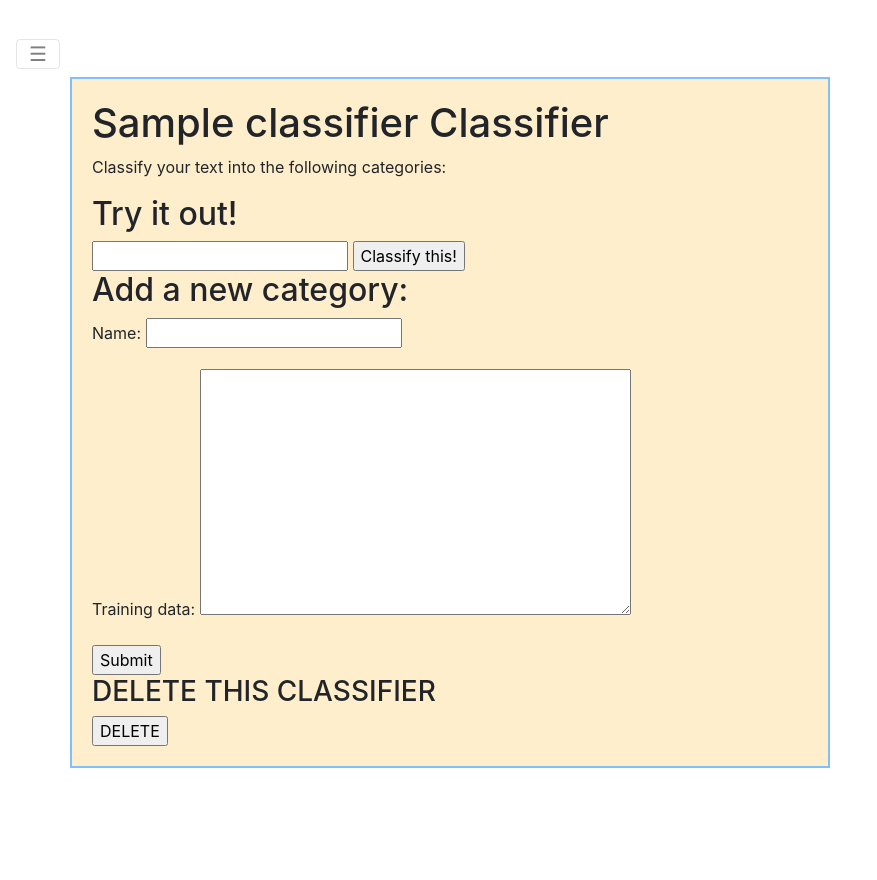
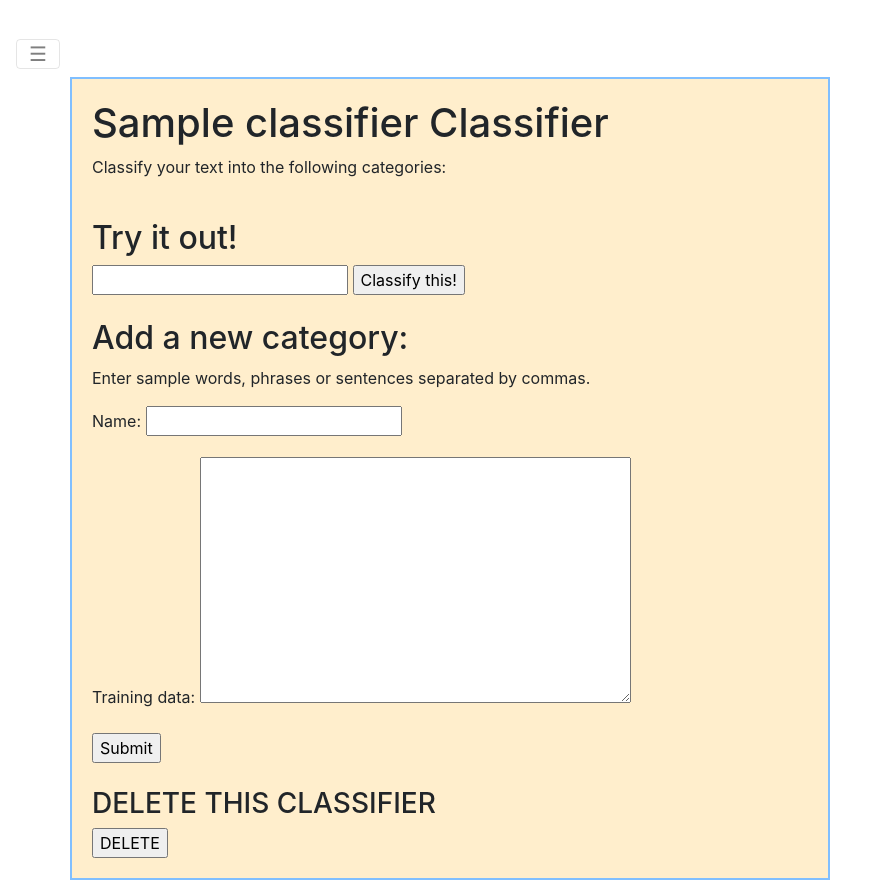
Before and after one commit to text-classifier-django/text-classifier-django, a Django app: page /1 in a window 1280 px wide. Shown: the part 184-1064 px from the top of the page, without its empty margins (0-877 px from the left). Before the commit the page ends 952 px from the top, so only its background shows below. Run offline with Django 3.2, Linux system fonts and the light colour scheme; a user stored in the database is signed in; tables that the repository leaves empty hold one stand-in row (values such as "Sample post"); some libraries are stand-ins or nearby versions.

Commit message:
instructions and line breaks on detail.html

```diff
--- a/bananasorter/templates/bananasorter/detail.html
+++ b/bananasorter/templates/bananasorter/detail.html
@@ -27,21 +27,22 @@
       {{ new_text }}: {{ prediction }}
   </p>
   {% endif %}
-
+  <br>
   <h2>Try it out!</h2>
   <form id="classify" action="" method="post">{% csrf_token %}
     <input type="hidden" name="classifier_id" value={{ classifier.id }}>
     <input type="text" name="new_text" value="">
     <input type="submit" name="action" value="Classify this!">
   </form>
-
+  <br>
   {% if request.user == classifier.owner %}
   <h2>Add a new category: </h2>
+    <p>Enter sample words, phrases or sentences separated by commas.</p>
     <form class="category_form" action="" method="post">{% csrf_token %}
       {{category_form.as_p}}
       <input type="submit" name="action" value="Submit">
     </form>
-
+  <br>
   <h3>DELETE THIS CLASSIFIER</h3>
   <form id="delete" action="" method="post">{% csrf_token %}
       <input type="submit" name="action" value="DELETE">
```
